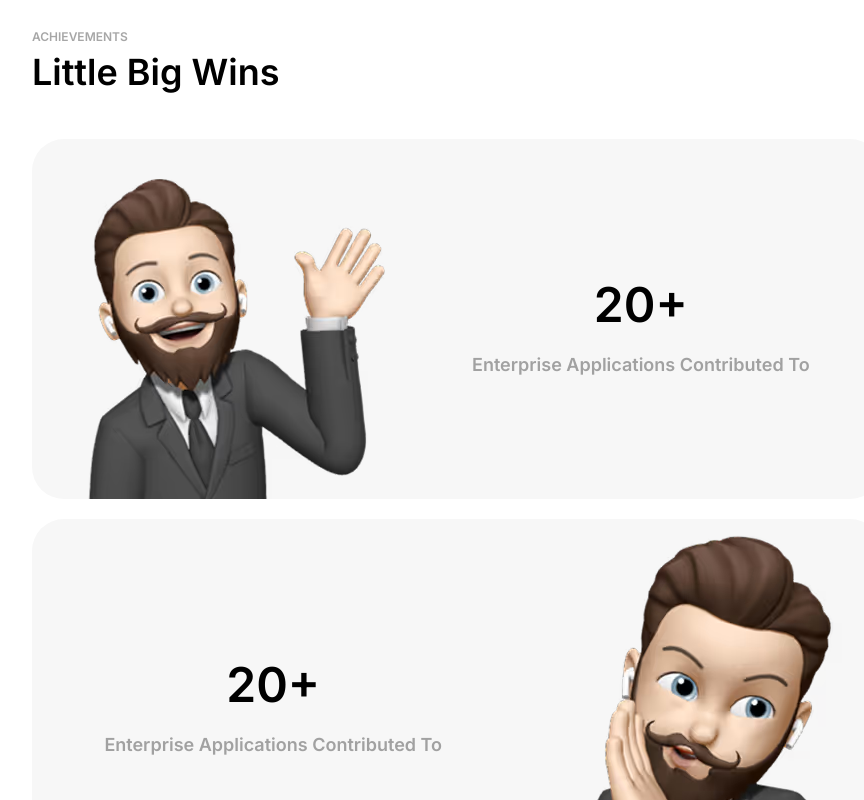
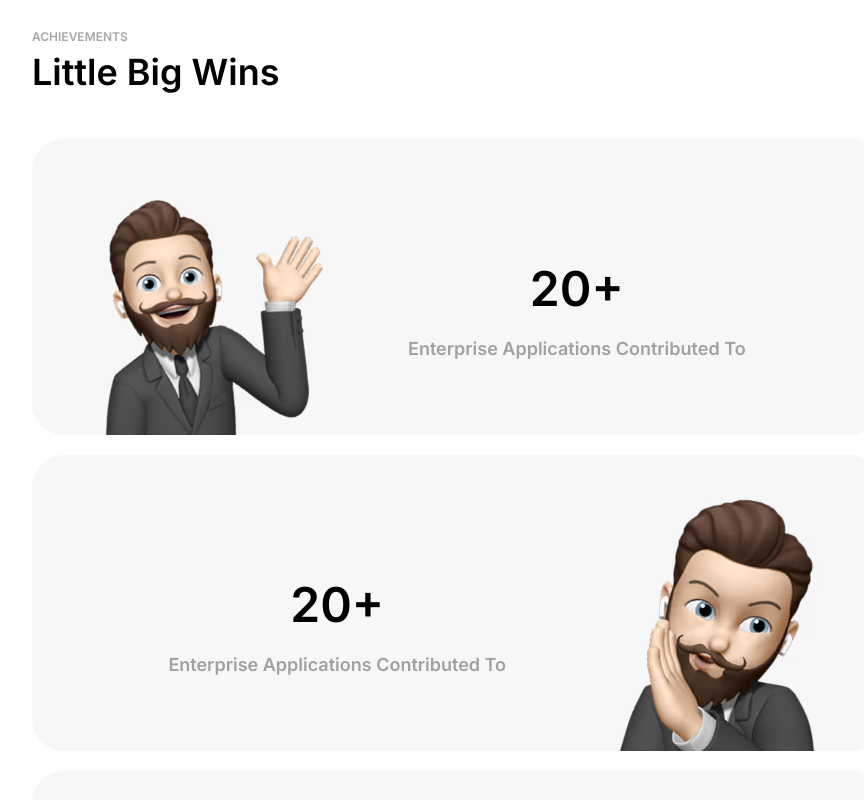
Before and after one commit to velraaj18/my-portfolio, a Next.js app: page / in a window 1280 px wide. Shown: the part 3640-4440 px from the top of the page, without its empty margins (183-1047 px from the left). Built offline with nearby package versions, Linux system fonts and the light colour scheme.

Commit message:
Added the missed stylesheet global.css

```diff
--- a/app/globals.css
+++ b/app/globals.css
@@ -181,6 +181,13 @@ pre code {
   padding: 0px !important;
 }
 
+.achievements-block {
+  height: 296px;
+  padding-top: 32px;
+  padding-left: 32px;
+  padding-right: 32px;
+}
+
 @media (max-width: 767px) {
   .content-style h1 {
     font-size: 32px;
```
